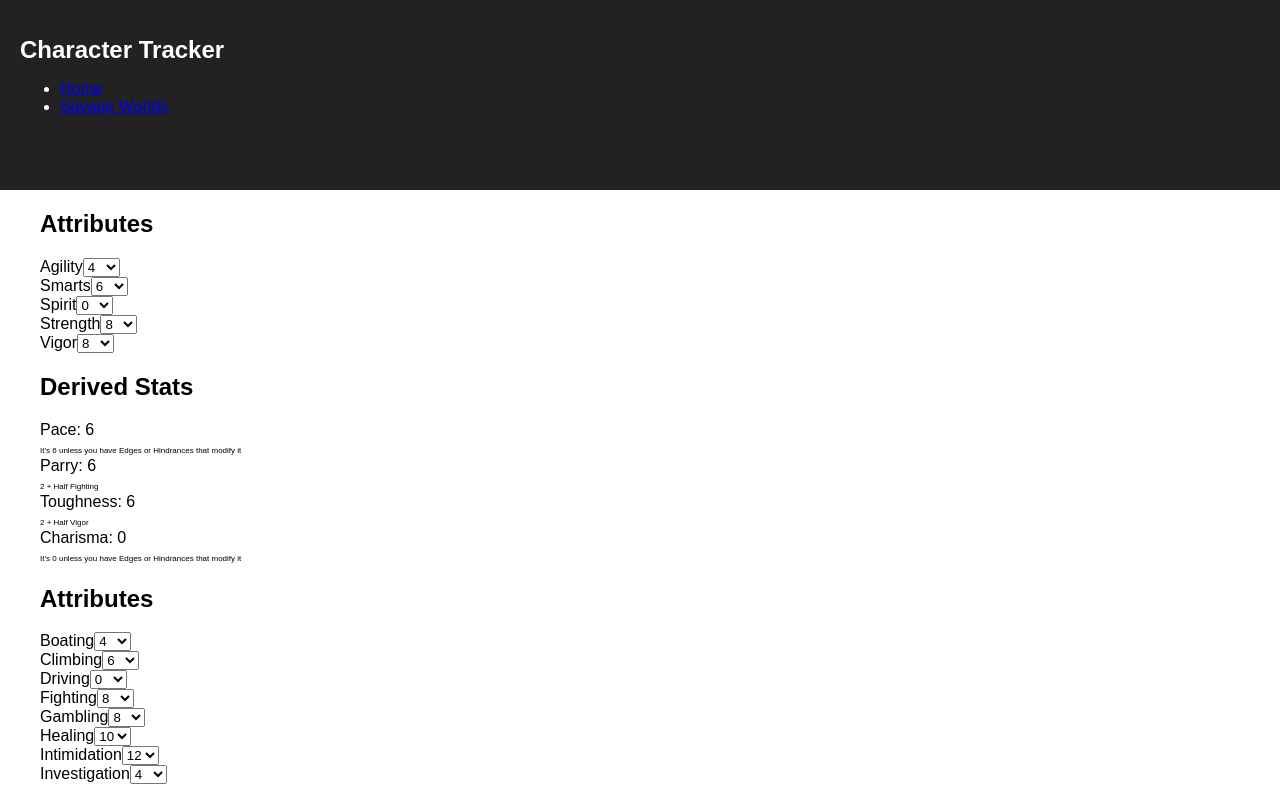
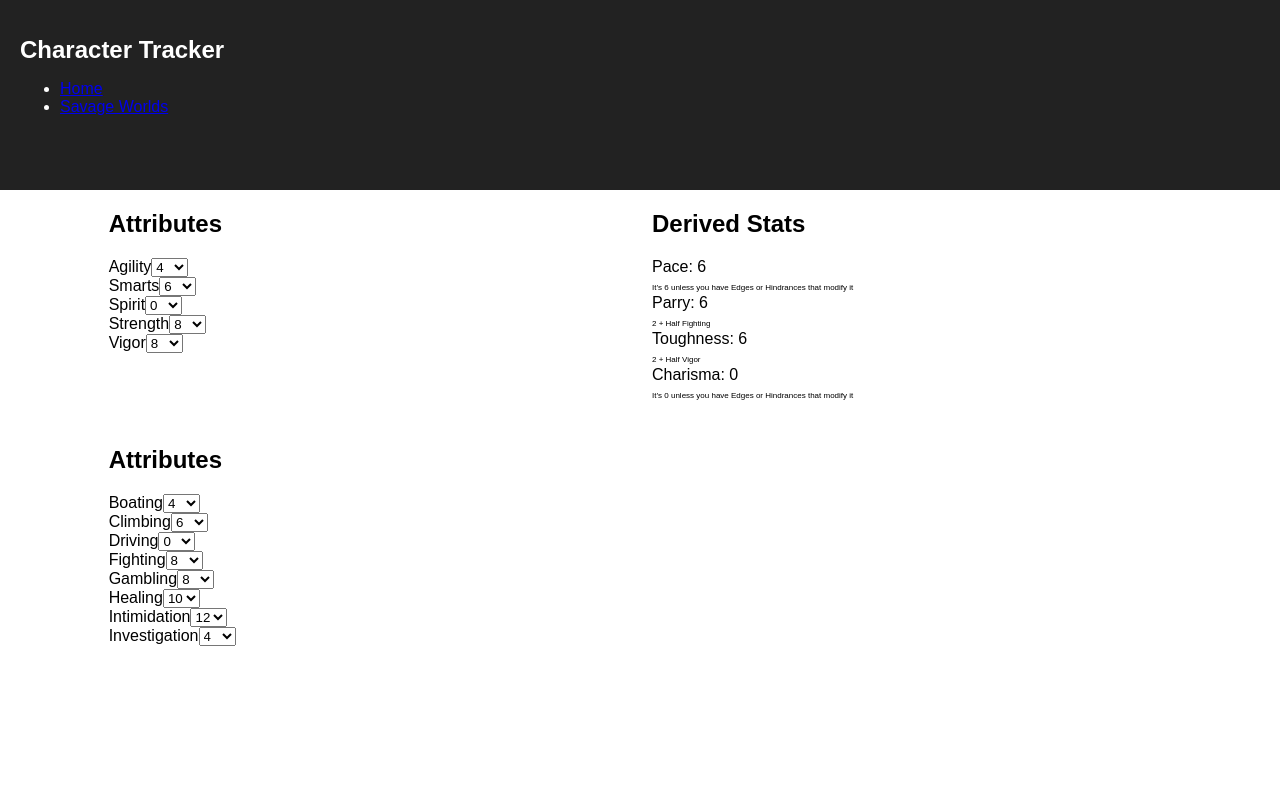
Before and after one commit to mfiss/chartrack, a React (Create React App) app: page /savageSheet in a window 1280 px wide. Built offline with nearby package versions, Linux system fonts and the light colour scheme.

Commit message:
updated package for react and put grid into savagesheet"

```diff
--- a/src/container/SavageSheet.js
+++ b/src/container/SavageSheet.js
@@ -2,6 +2,7 @@ import React, { Component } from 'react';
 import SavageAbilities from '../component/SavageAbilities';
 import SavageSkills from '../component/SavageSkills';
 import SavageDerivedStats from '../component/SavageDerivedStats';
+import Grid from '@material-ui/core/Grid';
 
 export default class SavageSheet extends Component {
     state = {
@@ -24,33 +25,57 @@ export default class SavageSheet extends Component {
         }
     }
 
-    updateAttributes = e => this.setState({ attributes: {
+    updateAttributes = e => this.setState({
+        attributes: {
             ...this.state.attributes,
-        [e.target.name]: e.target.value } });
+            [e.target.name]: e.target.value
+        }
+    });
 
-    updateSkills = e => this.setState({ skills: {
+    updateSkills = e => this.setState({
+        skills: {
             ...this.state.skills,
-        [e.target.name]: e.target.value } });
+            [e.target.name]: e.target.value
+        }
+    });
 
     render() {
         return (
-            <ul className='sheetColumns'>
-                <li>
+            <span>
+                <Grid container spacing={3}>
+                    <Grid item xs={1}>
+                        <span />
+                    </Grid>
+                    <Grid item xs={5}>
                         <SavageAbilities
-                        updateAttributes = {this.updateAttributes}
+                            updateAttributes={this.updateAttributes}
                             attributes={this.state.attributes}
                         />
+                    </Grid>
+                    <Grid item xs={6}>
                         <SavageDerivedStats
                             baseStats={this.state}
                         />
-                </li>
+                    </Grid>
+                    <Grid item xs={1}>
+                        <span />
+                    </Grid><Grid item xs={5}>
+                        <SavageSkills
+                            updateSkills={this.updateSkills}
+                            skills={this.state.skills}
+                        />
+                    </Grid>
+                    <Grid item xs={6}>
+                        <span />
+                    </Grid>
+                </Grid>
+                <ul className='sheetColumns'>
+
                     <li>
-                    <SavageSkills
-                        updateSkills = {this.updateSkills}
-                        skills = {this.state.skills}
-                    />
+
                     </li>
                 </ul>
+            </span>
         );
     }
 }
```
Also changed, not shown: package.json (+15 -2 lines), 1 other file (tests, documents, lock files or other folders). Lines whose indentation alone changed are shown as unchanged.
